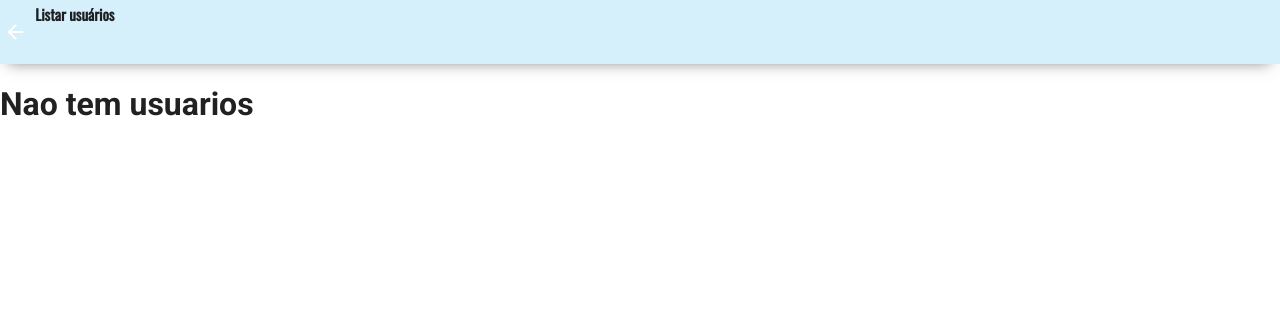
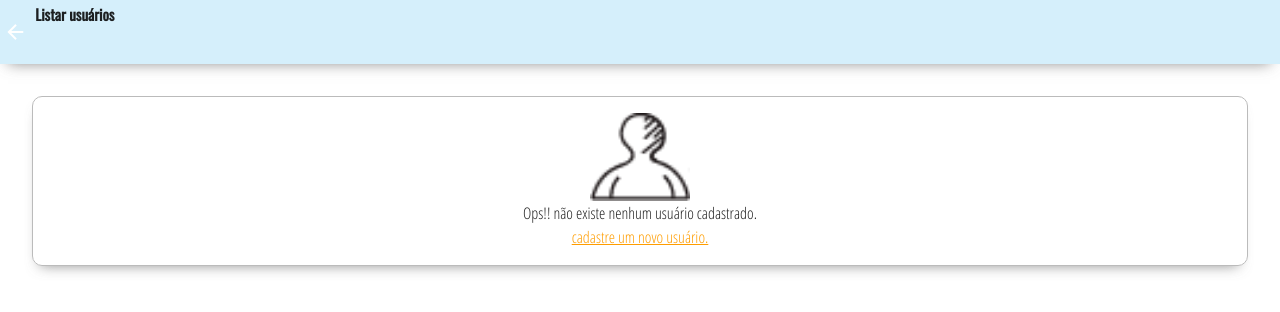
Before and after one commit to BarbaraSouzaOliveira/user-crud, a Vue app: page /listar in a window 1280 px wide. Shown: the top 312 px of the page. Built offline with nearby package versions, Linux system fonts and the light colour scheme.

Commit message:
Style fix and Add no user img

```diff
--- a/src/Views/Create.vue
+++ b/src/Views/Create.vue
@@ -16,7 +16,8 @@
         type="error"
         v-if="fail"
       >Algo deu errado! {{failMensage}}</v-alert>
-    <div style="width: 80vw; padding: 2rem">
+    <div class="container-create">
+      <div style="width: 80vw; padding: 2rem;">
         <span>Selecione um avatar</span>
         <v-carousel
           style="height: 180px;"
@@ -50,7 +51,6 @@
             label="Name"
             required
           ></v-text-field>
-
           <v-text-field
             v-model="email"
             :rules="emailRules"
@@ -58,17 +58,16 @@
             required
             :disabled="isEdit"
           ></v-text-field>
-
-
           <v-btn
             :disabled="!valid"
-      color="success"
+            color="#FF9D00"
             class="mr-4"
             @click="validate"
           >
             {{isEdit ? 'Editar usuários' : 'Criar usuários'}}
           </v-btn>
         </v-form>
+      </div>
     </div>
   </div>
 </template>
@@ -144,7 +143,7 @@ export default {
               },
               index:  this.$route.params.editIndex
             })
-            setTimeout(()=>this.$router.push({ path: '/'}),2000)
+            setTimeout(()=>this.$router.push({ path: '/'}),1000)
           }else{
             this.sucess = true;
             this.sucessMesage = 'Usuario Criado com Sucesso'
@@ -153,7 +152,7 @@ export default {
               avatar: this.avatar,
               email: this.email,
             })
-            setTimeout(()=>this.$router.push({ path: '/'}),2000)
+            setTimeout(()=>this.$router.push({ path: '/'}),1000)
           }
         }
       }else{
@@ -174,4 +173,13 @@ export default {
     cursor: pointer;
     border-radius: 50px;
 }
+.container-create {
+  margin: 2rem;
+  display: flex;
+  justify-content: center;
+  justify-items: center;
+  border-radius: 10px 10px 10px 10px;
+  border: 1px solid rgb(187, 187, 187);
+  box-shadow: -1px 8px 14px -9px rgba(92,92,92,0.75);
+}
 </style>
--- a/src/Views/List.vue
+++ b/src/Views/List.vue
@@ -1,8 +1,20 @@
 <template>
 <div>
     <Navbar name="Listar usuários"/>
-    <h1 v-if="users.length === 0">Nao tem usuarios</h1>
-    <div v-for="(user,index) in users" :key="index">
+    <div class="container-list">
+        <div v-if="users.length === 0" class="container-nouser">
+            <img
+                src="../assets/img/icon/user.png"
+                alt="user"
+                style="width: 100px; heigth: 100px"
+            />
+            <span>Ops!! não existe nenhum usuário cadastrado.</span>
+            <router-link
+                to="/criar"
+                style="color: #FF9D00"
+            >cadastre um novo usuário.</router-link>
+        </div>
+        <div style="width: 100%;" v-for="(user,index) in users" :key="index">
             <div class="card-list">
                 <div style="display: flex">
                     <img
@@ -26,6 +38,7 @@
                         class="icon-list"
                         style="width: 12px; heigth: 20px; cursor: pointer"
                     />
+                </div>
             </div>
         </div>
     </div>
@@ -70,7 +83,6 @@ export default {
     display: flex;
     justify-content: space-between;
     border-bottom: 1px solid rgb(224, 224, 224);
-    border-radius: 10px 10px 10px 10px;
     margin: 0 2rem 0 2rem;
     padding: .5rem;
     align-items: center;
@@ -84,4 +96,21 @@ export default {
 .card-list h3{
     margin-right: .5rem;
 }
+.container-nouser {
+    display: flex;
+    flex-direction: column;
+    align-items: center;
+    font-family: 'Open Sans Condensed', sans-serif;
+}
+.container-list {
+  margin: 2rem;
+  padding: 1rem;
+  display: flex;
+  justify-content: center;
+  justify-items: center;
+  flex-direction: column;
+  border-radius: 10px 10px 10px 10px;
+  border: 1px solid rgb(187, 187, 187);
+  box-shadow: -1px 8px 14px -9px rgba(92,92,92,0.75);
+}
 </style>
```
Also changed, not shown: src/assets/img/icon/user.png (added). Lines whose indentation alone changed are shown as unchanged.
